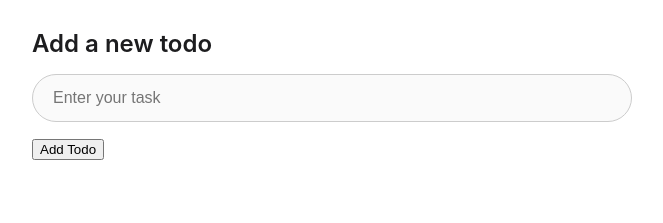
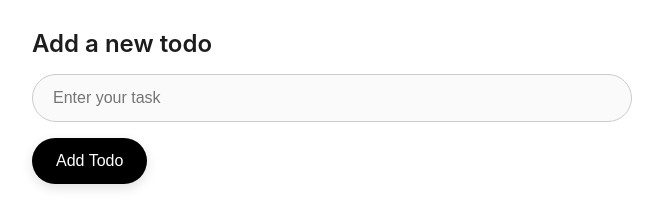
Before and after one commit to RobertWang4/Todo-list, a plain HTML site: page index.html in a window 1280 px wide. Shown: the part 193-416 px from the top of the page, without its empty margins (308-971 px from the left). Drawn offline with Linux system fonts and the light colour scheme.

Commit message:
Update index.html

```diff
--- a/index.html
+++ b/index.html
@@ -16,7 +16,7 @@
     <section class="section">
       <h2 class="section-title">Add a new todo</h2>
       <input type="text" id="todo-input" placeholder="Enter your task" class="input" />
-      <button id="add-btn" class="botton">Add Todo</button>
+      <button id="add-btn" class="button">Add Todo</button>
     </section>
     <section class="section">
       <ul id="todo-list" class="todo-list"></ul>
```
